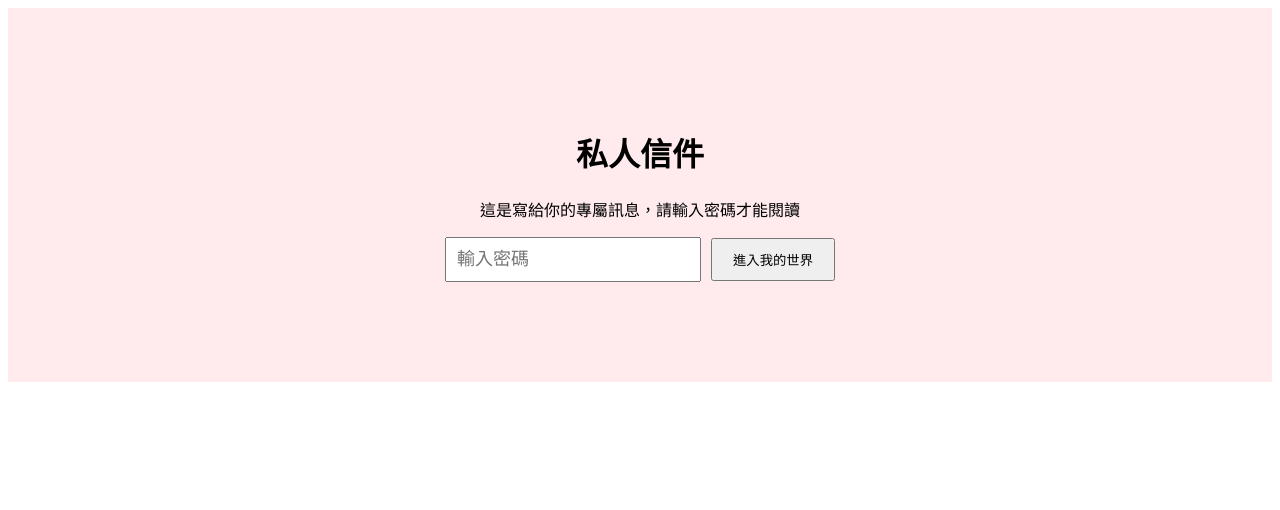
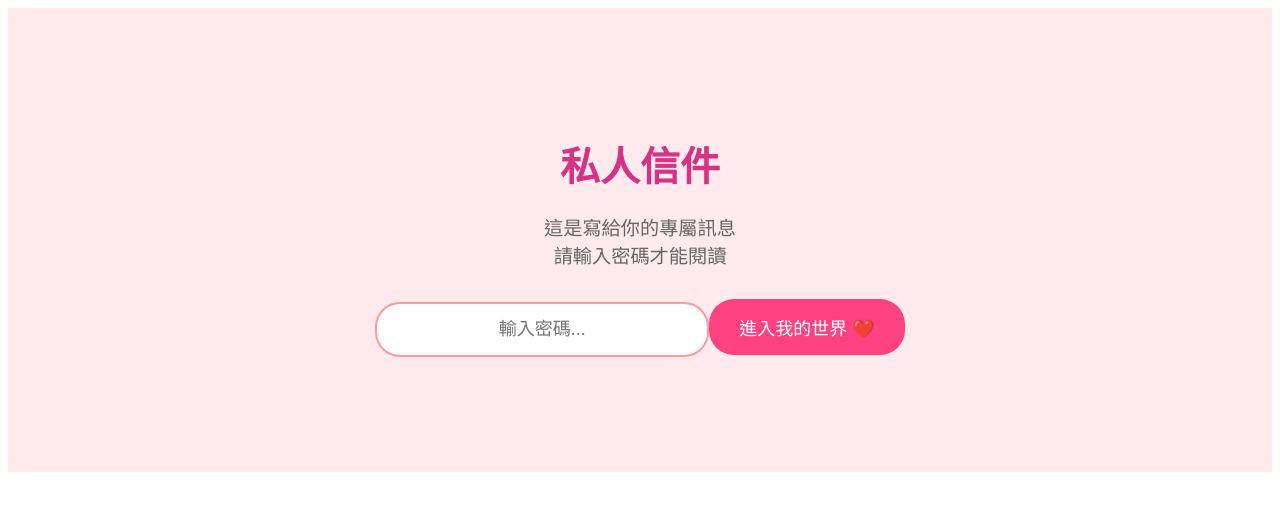
Before and after one commit to alextitansd-pixel/my-valentine-game, a Next.js app: page /1 in a window 1280 px wide. Shown: the top 510 px of the page. Built offline with nearby package versions, Linux system fonts and the light colour scheme.

Commit message:
Update PasswordForm.jsx

```diff
--- a/components/PasswordForm.jsx
+++ b/components/PasswordForm.jsx
@@ -4,40 +4,84 @@ import { useState } from 'react';
 export default function PasswordForm({ shareKey }) {
   const [password, setPassword] = useState('');
   const [error, setError] = useState('');
+  const [loading, setLoading] = useState(false);
 
   const handleSubmit = async (e) => {
     e.preventDefault();
     setError('');
+    setLoading(true);
 
+    try {
       const res = await fetch(`/api/get?key=${shareKey}`);
       const json = await res.json();
 
       if (!json.data || json.data.password !== password) {
         setError('密碼錯誤！');
+        setLoading(false);
         return;
       }
 
-    // 密碼正確 → 跳轉到真實遊戲頁
+      // 檢查 gameKey 是否存在
+      if (!json.data.gameKey) {
+        setError('資料錯誤，請聯絡客服');
+        setLoading(false);
+        return;
+      }
+
+      // 跳轉到真實遊戲頁
       window.location.href = `/${shareKey}/${json.data.gameKey}`;
+    } catch (err) {
+      setError('載入失敗，請再試一次');
+      console.error('Password error:', err);
+    } finally {
+      setLoading(false);
+    }
   };
 
   return (
     <div style={{ textAlign: 'center', padding: '100px', background: '#ffebee' }}>
-      <h1>私人信件</h1>
-      <p>這是寫給你的專屬訊息，請輸入密碼才能閱讀</p>
+      <h1 style={{ color: '#d63384', fontSize: '2.5rem', marginBottom: '20px' }}>私人信件</h1>
+      <p style={{ fontSize: '1.2rem', color: '#666', marginBottom: '30px' }}>
+        這是寫給你的專屬訊息<br />請輸入密碼才能閱讀
+      </p>
       <form onSubmit={handleSubmit}>
         <input
           type="password"
           value={password}
           onChange={(e) => setPassword(e.target.value)}
-          placeholder="輸入密碼"
-          style={{ padding: '10px', fontSize: '18px' }}
+          placeholder="輸入密碼..."
+          disabled={loading}
+          style={{
+            padding: '15px',
+            fontSize: '18px',
+            width: '80%',
+            maxWidth: '300px',
+            borderRadius: '25px',
+            border: '2px solid #ff9a9e',
+            textAlign: 'center',
+            marginBottom: '15px',
+            outline: 'none'
+          }}
+          autoFocus
         />
-        <button type="submit" style={{ padding: '10px 20px', marginLeft: '10px' }}>
-          進入我的世界
+        <button
+          type="submit"
+          disabled={loading}
+          style={{
+            padding: '15px 30px',
+            fontSize: '18px',
+            background: '#ff4081',
+            color: 'white',
+            border: 'none',
+            borderRadius: '25px',
+            cursor: loading ? 'not-allowed' : 'pointer',
+            opacity: loading ? 0.7 : 1
+          }}
+        >
+          {loading ? '載入中…' : '進入我的世界 ❤️'}
         </button>
       </form>
-      {error && <p style={{ color: 'red' }}>{error}</p>}
+      {error && <p style={{ color: '#d32f2f', fontWeight: 'bold', marginTop: '10px' }}>{error}</p>}
     </div>
   );
 }
```
Lines whose indentation alone changed are shown as unchanged.
